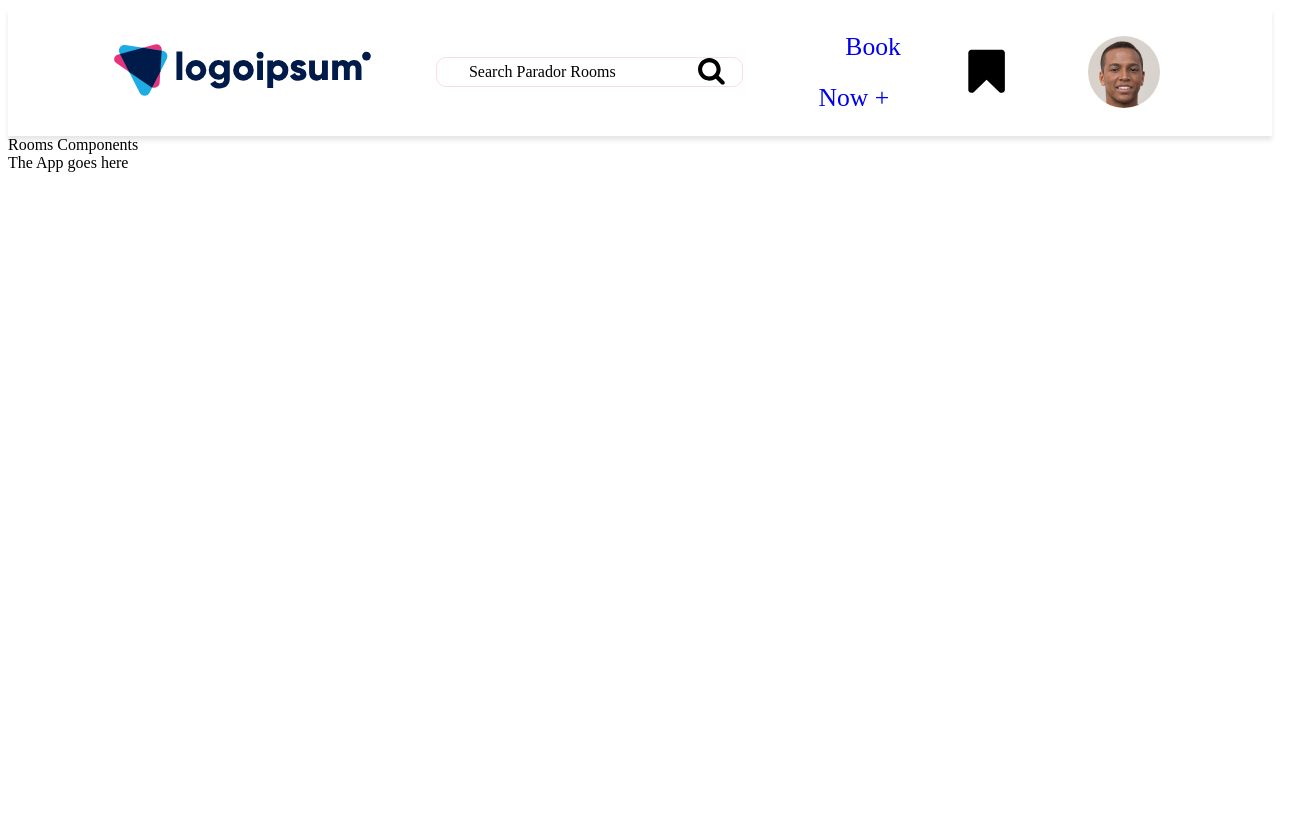
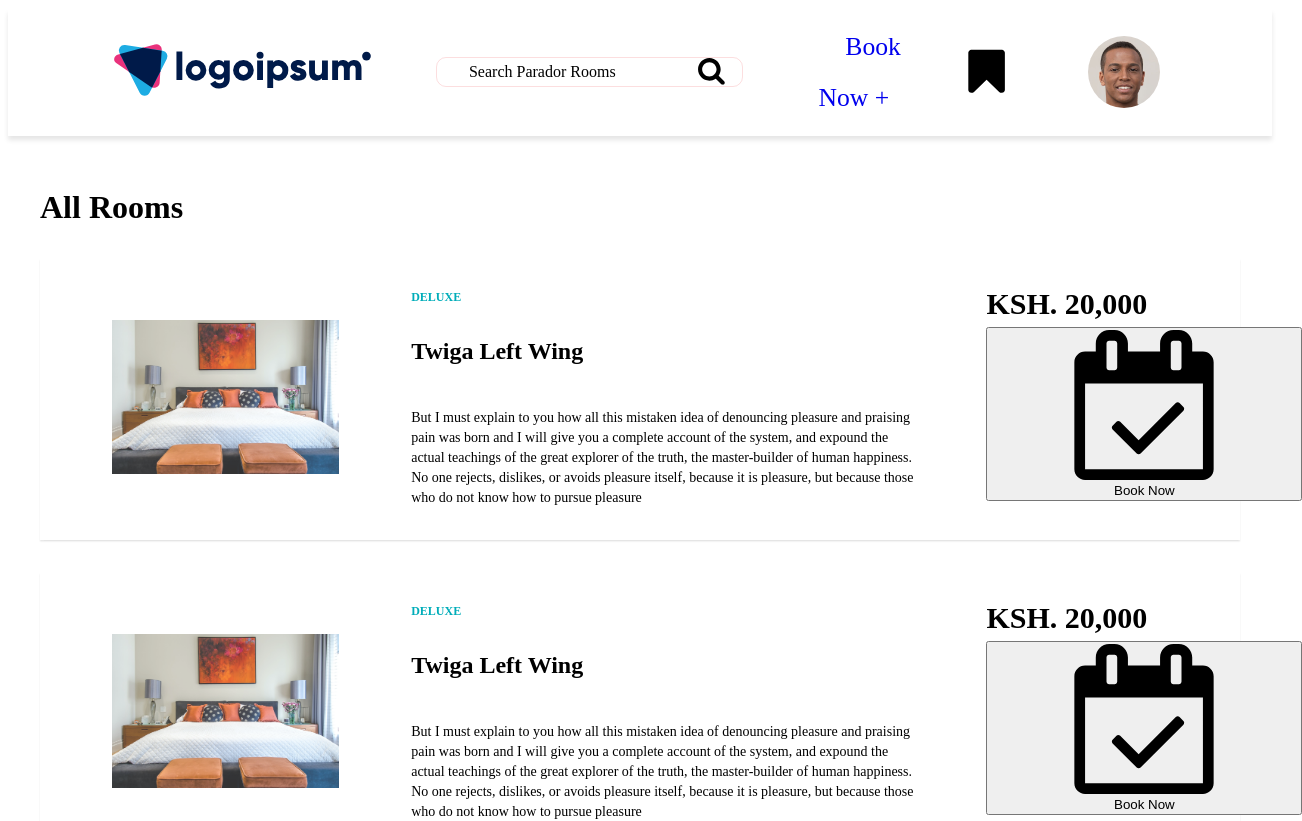
Before and after one commit to ItsCosmas/parador, a React (Create React App) app in the folder client/: page / in a window 1280 px wide. Shown: the top 821 px of the page, 1302 px wide, since content can reach past the window. Before the commit the page ends 800 px from the top, so only its background shows below. Built offline with nearby package versions, Linux system fonts and the light colour scheme.

Commit message:
Client: Rooms and Room Card Components

```diff
--- /dev/null
+++ b/client/src/components/Rooms/RoomCard.js
@@ -0,0 +1,52 @@
+import React from 'react';
+import { Link } from 'react-router-dom';
+
+import sprite from '../../assets/icons/sprite.svg';
+
+import roomImage from '../../assets/img/roomImage.jpg';
+
+function RoomCard(props) {
+	return (
+		<div className='room__card'>
+			<figure className='room__card--fig'>
+				<Link className='room__card--link'>
+					<img
+						src={roomImage}
+						alt='Blog Header'
+						className='room__card--img'
+					/>
+				</Link>
+			</figure>
+			<div className='room__card--content'>
+				<div className='room__card--tag'>Deluxe</div>
+				{/* <Link className='room__card--link'> */}
+				<h4 className='room__card--title'>Twiga Left Wing</h4>
+				{/* </Link> */}
+				<p className='room__card--desc'>
+					But I must explain to you how all this mistaken idea of
+					denouncing pleasure and praising pain was born and I will
+					give you a complete account of the system, and expound the
+					actual teachings of the great explorer of the truth, the
+					master-builder of human happiness. No one rejects, dislikes,
+					or avoids pleasure itself, because it is pleasure, but
+					because those who do not know how to pursue pleasure
+				</p>
+			</div>
+			<div className='room__card--flex-row'>
+				<div className='room__card--price'>Ksh. 20,000</div>
+				<div className='room__card--action'>
+					<button className='btn btn--icon'>
+						<svg className='btn--icon-shape'>
+							<use
+								xlinkHref={`${sprite}#${'icon-calendar-check-o'}`}
+							/>
+						</svg>
+						<span>Book Now</span>
+					</button>
+				</div>
+			</div>
+		</div>
+	);
+}
+
+export default RoomCard;
--- a/client/src/components/Rooms/Rooms.js
+++ b/client/src/components/Rooms/Rooms.js
@@ -1,7 +1,22 @@
 import React from 'react';
 
+import RoomCard from './RoomCard';
+
+import './Rooms.scss';
+
 function Rooms() {
-	return <div>Rooms Components</div>;
+	return (
+		<div className='rooms'>
+			<h1 className='heading--sub u-margin-bottom-small'>All Rooms</h1>
+			<div className='rooms__table'>
+				<RoomCard />
+				<RoomCard />
+				<RoomCard />
+				<RoomCard />
+				<RoomCard />
+			</div>
+		</div>
+	);
 }
 
 export default Rooms;
--- a/client/src/components/Rooms/Rooms.scss
+++ b/client/src/components/Rooms/Rooms.scss
@@ -0,0 +1,100 @@
+.rooms {
+	padding: 2rem;
+
+	&__table {
+		background: transparent;
+	}
+}
+
+.room__card {
+	margin-top: 2rem !important;
+	display: flex;
+	flex-direction: row;
+
+	background: white;
+
+	padding: 2rem;
+	box-shadow: 0 0.1rem 0.1rem rgba(0, 0, 0, 0.1);
+
+	&--fig {
+		flex: 0 0 20%;
+		display: flex;
+		align-items: center;
+	}
+
+	&--content {
+		flex: 0 0 45%;
+		display: flex;
+		flex-direction: column;
+		justify-content: center;
+		margin-left: 2rem;
+	}
+	&--action {
+		flex: 0 0 35%;
+		display: flex;
+		justify-content: center;
+		align-items: center;
+
+		& > *:not(:first-child) {
+			margin-left: 2rem;
+		}
+	}
+	&--img {
+		width: 100%;
+		height: auto;
+		opacity: 0.8;
+		border-radius: px;
+	}
+
+	&--link {
+		text-decoration: none;
+		color: inherit;
+
+		&:hover {
+			text-decoration: none;
+			color: inherit;
+		}
+	}
+
+	&--title {
+		font-size: 24px;
+		line-height: 30px;
+
+		&:hover {
+			color: #224;
+		}
+	}
+	&--tag {
+		text-transform: uppercase;
+		color: #01adb9;
+		font-weight: 700;
+		font-size: 12px;
+		line-height: 14px;
+
+		& > :not(:first-of-type) {
+			margin-left: 2rem;
+		}
+	}
+	&--desc {
+		margin: 10px 0 0 0;
+		font-size: 14px;
+		line-height: 20px;
+	}
+
+	&--flex-row {
+		justify-content: center;
+		align-items: flex-start;
+		padding-left: 4rem;
+		display: flex;
+		flex-direction: column;
+	}
+
+	&--price {
+		text-transform: uppercase;
+		// color: #01adb9;
+		font-weight: 700;
+		font-size: 30px;
+		line-height: 14px;
+		margin-bottom: 1rem;
+	}
+}
```
